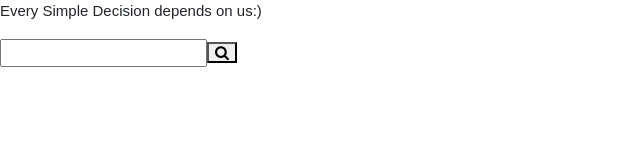
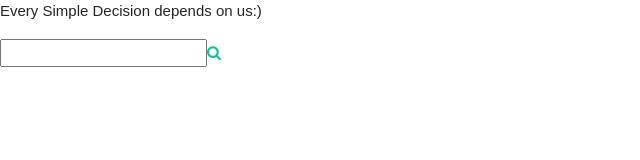
Before and after one commit to simitii/ReviewOutliner-Web, a React (Create React App) app: page / in a window 1280 px wide. Shown: the top 160 px of the page, without its empty margins (0-640 px from the left). Built offline with nearby package versions, Linux system fonts and the light colour scheme.

Commit message:
navlink added to search.js

```diff
--- a/src/SearchPage/Search/Search.js
+++ b/src/SearchPage/Search/Search.js
@@ -1,6 +1,6 @@
 import React, { Component } from 'react';
 import './Search.css';
-import {Link,Redirect} from 'react-router-dom'
+import {NavLink} from 'react-router-dom'
 import axios from 'axios';
 
 class Search extends Component{
@@ -17,10 +17,6 @@ class Search extends Component{
       });
     }
 
-    submit(){
-      window.location.replace('/search='+ this.state.search);
-    }
-
 
     render(){
         return(
@@ -31,12 +27,11 @@ class Search extends Component{
                   type="text"
                   onChange={(event) => (this.updateSearch(event.target.value))}
                   value={this.state.search}/>
-                <button
+                <NavLink
                   type="button"
-                  onClick={() => (this.submit())}
-                  className="fa fa-search">
-                </button>
-
+                  className="fa fa-search"
+                to={'/search='+ this.state.search}>
+                </NavLink>
             </div>
 
         );
```
